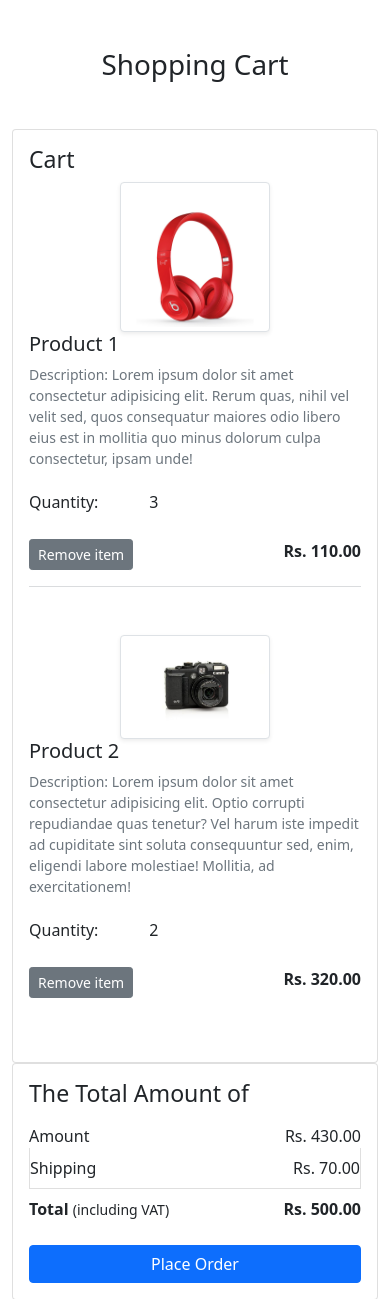
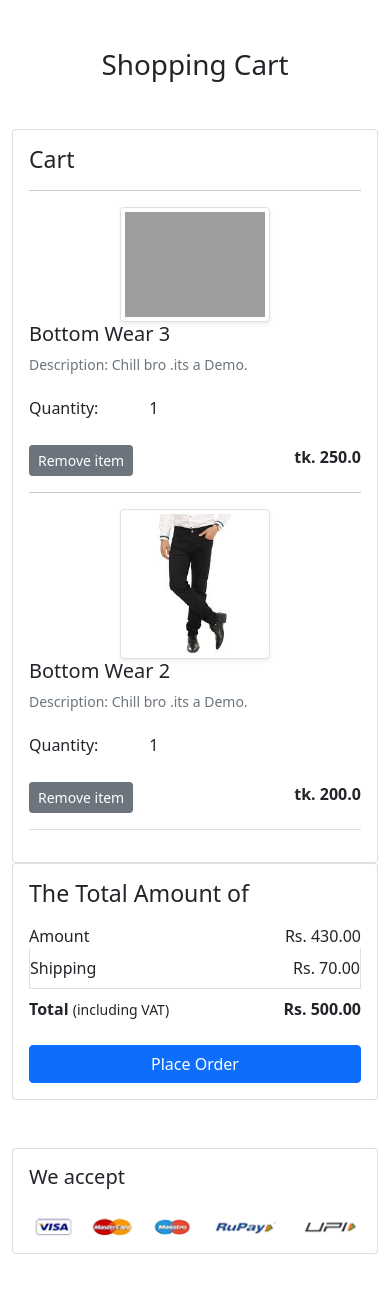
Before and after one commit to Fahim-Nizamee/WebApplication_V2_Ecommerce, a Django app: page /cart/ in a window 390 px wide. Shown: the part 56-1355 px from the top of the page. Run offline with Django 4.2, Linux system fonts and the light colour scheme; a user stored in the database is signed in; data comes from the database, SQL or seed files in the repository; both versions use the stored data as it was after the commit; some libraries are stand-ins or nearby versions; some web fonts are replaced; grey boxes are pictures that could not be loaded.

Commit message:
6:51 AM 23/2/2022 4:35

```diff
--- a/app/templates/app/addtocart.html
+++ b/app/templates/app/addtocart.html
@@ -9,49 +9,32 @@
       <div class="card">
         <div class="card-body">
           <h3>Cart</h3>
+            {% for cart in carts %}
+            <hr>
               <div class="row">
-     <div class="col-sm-3 text-center align-self-center"><img src="{% static 'app/images/product/1.jpg'%}" alt="" srcset="" class="img-fluid img-thumbnail shadow-sm" height="150" width="150"> </div>
+                <div class="col-sm-3 text-center align-self-center"><img src="{{cart.product.product_image.url}}" alt="" srcset="" class="img-fluid img-thumbnail shadow-sm" height="150" width="150"> </div>
                   <div class="col-sm-9">
                     <div>
-       <h5>Product 1</h5>
-       <p class="mb-2 text-muted small">Description: Lorem ipsum dolor sit amet consectetur adipisicing elit. Rerum quas, nihil vel velit sed, quos consequatur maiores odio libero eius est in mollitia quo minus dolorum culpa consectetur, ipsam unde!</p>
+                      <h5>{{cart.product.title}}</h5>
+                      <p class="mb-2 text-muted small">Description: {{cart.product.description}}</p>
                       <div class="my-3">
                         <label for="quantity">Quantity:</label>
                         <a class="minus-cart btn"><i class="fas fa-minus-square fa-lg"></i></a>
-          <span id="quantity">3</span>
+                          <span id="quantity">{{cart.quantity}}</span>
                         <a class="plus-cart btn"><i class="fas fa-plus-square fa-lg"></i></a>
                       </div>
                       <div class="d-flex justify-content-between">
                         <a href="#" class="btn btn-sm btn-secondary mr-3">Remove item </a>
-        <p class="mb-0"><span><strong>Rs. 110.00</strong></span></p>
+                        <p class="mb-0"><span><strong>tk. {{cart.product.discounted_price}}</strong></span></p>
                     </div>
                   </div>
                 </div>
               </div>
+            {% endfor %}
           <hr class="text-muted">
-    <div class="row my-5">
-     <div class="col-sm-3 text-center align-self-center"> <img src="{% static 'app/images/product/2.jpg'%}" alt="" srcset="" class="img-fluid img-thumbnail shadow-sm" height="150" width="150"></div>
-     <div class="col-sm-9">
-      <div>
-       <h5>Product 2</h5>
-       <p class="mb-2 text-muted small">Description: Lorem ipsum dolor sit amet consectetur adipisicing elit. Optio corrupti repudiandae quas tenetur? Vel harum iste impedit ad cupiditate sint soluta consequuntur sed, enim, eligendi labore molestiae! Mollitia, ad exercitationem!</p>
-       <div class="my-3">
-        <label for="quantity">Quantity:</label>
-        <a class="minus-cart btn"><i class="fas fa-minus-square fa-lg"></i></a>
-          <span id="quantity">2</span>
-        <a class="plus-cart btn"><i class="fas fa-plus-square fa-lg"></i></a>
-       </div>
-       <div class="d-flex justify-content-between">
-        <a href="#" class="btn btn-sm btn-secondary mr-3">Remove item </a>
-        <p class="mb-0"><span><strong>Rs. 320.00</strong></span></p>
         </div>
       </div>
     </div>
-    </div>
-   </div>
-   </div>
-  </div>
-
   <div class="col-sm-4">
    <div class="card">
     <div class="card-body">
--- a/app/templates/app/base.html
+++ b/app/templates/app/base.html
@@ -71,7 +71,7 @@
               </ul>
             </li>
             <li class="nav-item mx-2">
-             <a href="{% url 'add-to-cart' %}" class="nav-link text-white"><span class="badge bg-danger">4</span> Cart </a>
+             <a href="{% url 'showcart' %}" class="nav-link text-white"><span class="badge bg-danger">4</span> Cart </a>
             </li>
             {% else %}
             <li class="nav-item mx-2">
--- a/app/urls.py
+++ b/app/urls.py
@@ -9,7 +9,8 @@ from app.forms import LoginForm,MyPasswordChangeForm,MyPasswordResetForm,MySetPa
 urlpatterns = [
     path('',views.ProductView.as_view(),name='home'),
     path('product-detail/<int:pk>', views.ProductDetailView.as_view(), name='product-detail'),
-    path('cart/', views.add_to_cart, name='add-to-cart'),
+    path('add-to-cart/', views.add_to_cart, name='add-to-cart'),
+    path('cart/', views.show_cart, name='showcart'),
     path('buy/', views.buy_now, name='buy-now'),
     path('profile/', views.ProfileView.as_view(), name='profile'),
     path('address/', views.address, name='address'),
--- a/app/views.py
+++ b/app/views.py
@@ -1,6 +1,6 @@
 from email import message
 from unicodedata import category
-from django.shortcuts import render
+from django.shortcuts import redirect, render, redirect
 from django.views import View
 from .models import Customer,Product,Cart,OrderPlaced
 from .forms import CustomerRegistrationForm,CustomerProfileForm
@@ -20,7 +20,17 @@ class ProductDetailView(View):
         return render(request,'app/productdetail.html',{'product':product})
 
 def add_to_cart(request):
- return render(request, 'app/addtocart.html')
+    user=request.user
+    product_id = request.GET.get('prod_id')
+    product = Product.objects.get(id=product_id)
+    Cart(user=user,product=product).save()
+    return redirect('/cart')
+
+def show_cart(request):
+    if request.user.is_authenticated:
+        user=request.user
+        cart=Cart.objects.filter(user=user)
+        return render(request, 'app/addtocart.html',{'carts':cart})
 
 def buy_now(request):
  return render(request, 'app/buynow.html')
```
Also changed, not shown: app/templates/app/productdetail.html (+6 -1 lines), app/templates/app/address.html (indentation only), db.sqlite3. Lines whose indentation alone changed are shown as unchanged.
